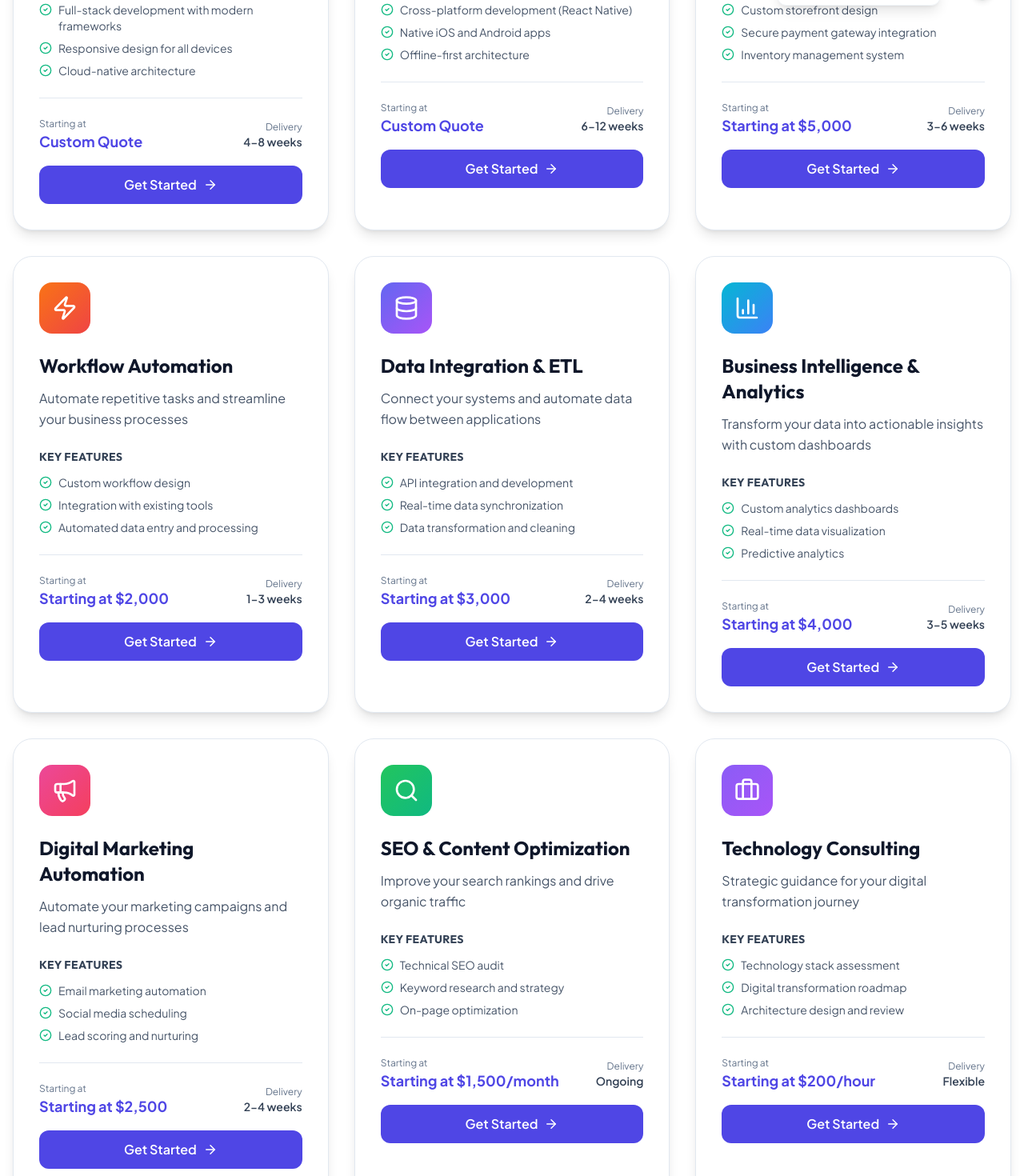
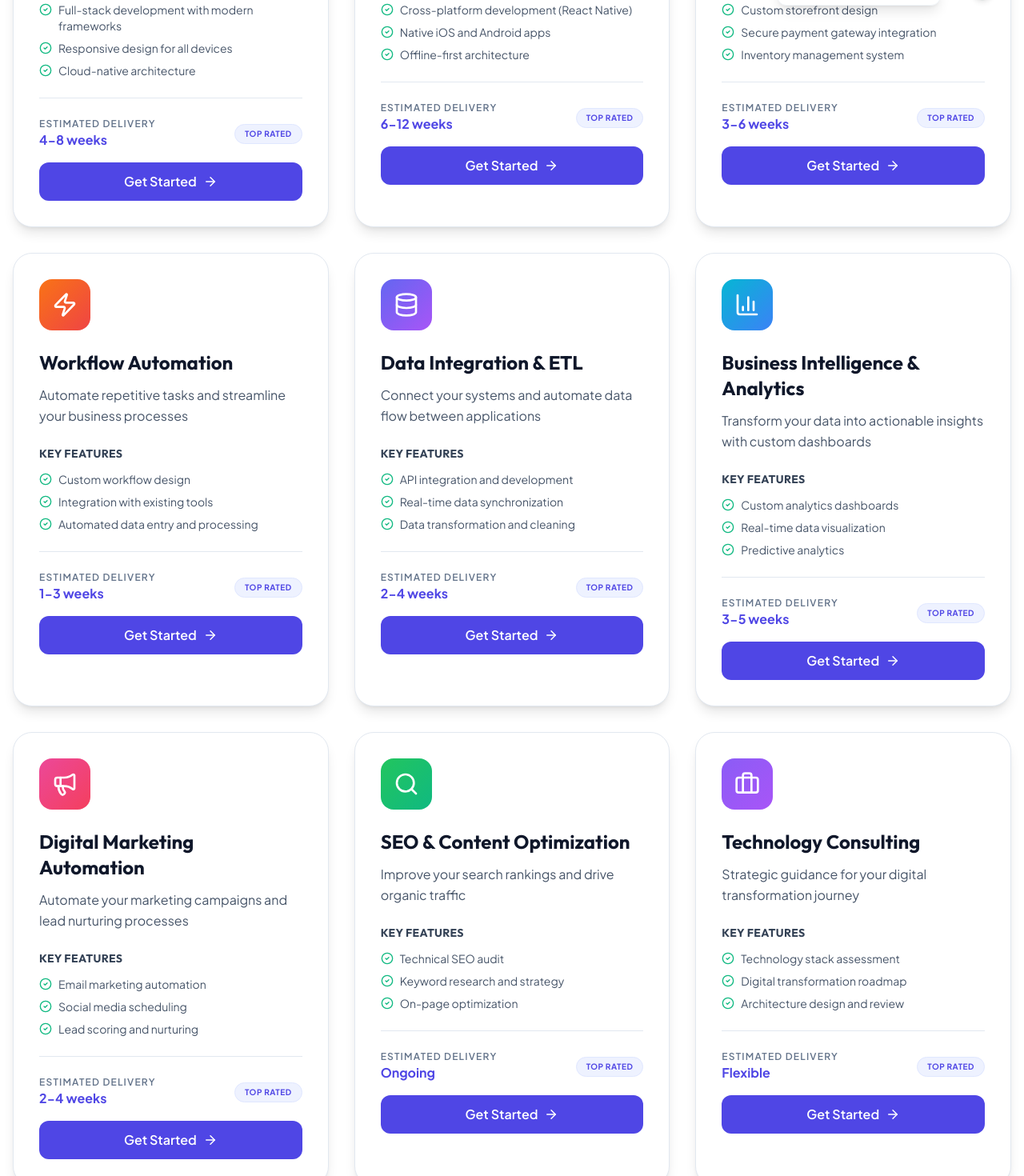
Before and after one commit to ashuuu08/ms, a React (Vite) app: page /services in a window 1280 px wide. Shown: the part 760-2230 px from the top of the page at 80% size. Built offline with nearby package versions, Linux system fonts and the light colour scheme.

Commit message:
adde new

```diff
--- a/src/components/Footer.jsx
+++ b/src/components/Footer.jsx
@@ -6,7 +6,6 @@ import {
   Github,
   Twitter,
   Linkedin,
-  Mail,
   MapPin,
   ArrowRight,
   Phone,
@@ -16,6 +15,7 @@ import {
   Database,
   Zap,
   Megaphone,
+  MessageSquare,
   Instagram,
 } from "lucide-react";
 
@@ -69,9 +69,9 @@ const Footer = () => {
                 <Phone size={14} className="text-indigo-500 flex-shrink-0" />
                 +91 96912 07533
               </a>
-              <a href="mailto:contact@ashbitsoft.in" className="flex items-center gap-2 text-sm text-slate-600 dark:text-slate-400 hover:text-indigo-600 dark:hover:text-indigo-400 transition-colors">
-                <Mail size={14} className="text-indigo-500 flex-shrink-0" />
-                contact@ashbitsoft.in
+              <a href="https://wa.me/917697706427" target="_blank" rel="noopener noreferrer" className="flex items-center gap-2 text-sm text-slate-600 dark:text-slate-400 hover:text-indigo-600 dark:hover:text-indigo-400 transition-colors">
+                <MessageSquare size={14} className="text-indigo-500 flex-shrink-0" />
+                +91 76977 06427
               </a>
               <div className="flex items-center gap-2 text-sm text-slate-500 dark:text-slate-500">
                 <MapPin size={14} className="flex-shrink-0" />
--- a/src/index.css
+++ b/src/index.css
@@ -207,4 +207,22 @@
   .text-balance {
     text-wrap: balance;
   }
+
+  /* Custom thin scrollbar for specific containers */
+  .custom-scrollbar::-webkit-scrollbar {
+    width: 4px;
+  }
+
+  .custom-scrollbar::-webkit-scrollbar-track {
+    background: transparent;
+  }
+
+  .custom-scrollbar::-webkit-scrollbar-thumb {
+    background: rgba(99, 102, 241, 0.2);
+    border-radius: 10px;
+  }
+
+  .custom-scrollbar::-webkit-scrollbar-thumb:hover {
+    background: rgba(99, 102, 241, 0.4);
+  }
 }
--- a/src/pages/Company.jsx
+++ b/src/pages/Company.jsx
@@ -1,5 +1,5 @@
 import React from 'react';
-import { Building2, Target, Users, Heart, Award, Globe, TrendingUp, Lightbulb, Mail, MapPin, Phone } from 'lucide-react';
+import { Building2, Target, Users, Heart, Award, Globe, TrendingUp, Lightbulb, MessageSquare, MapPin, Phone } from 'lucide-react';
 
 const Company = () => {
     const stats = [
@@ -172,9 +172,9 @@ const Company = () => {
 
                         <div className="grid md:grid-cols-3 gap-6 mb-8">
                             <div className="text-center">
-                                <Mail className="mx-auto mb-3" size={32} />
-                                <p className="font-semibold mb-1">Email</p>
-                                <p className="text-indigo-100">contact@ashbitsoft.in</p>
+                                <MessageSquare className="mx-auto mb-3" size={32} />
+                                <p className="font-semibold mb-1">WhatsApp</p>
+                                <p className="text-indigo-100">+91 76977 06427</p>
                             </div>
                             <div className="text-center">
                                 <Phone className="mx-auto mb-3" size={32} />
--- a/src/pages/Contact.jsx
+++ b/src/pages/Contact.jsx
@@ -1,6 +1,6 @@
 import React, { useState } from 'react';
 import { motion, AnimatePresence } from 'framer-motion';
-import { Mail, Send, Linkedin, Github, Twitter, CheckCircle2, Loader2, ArrowRight, AlertCircle, DollarSign, Clock, Shield, Phone } from 'lucide-react';
+import { MessageSquare, Send, Linkedin, Github, Twitter, CheckCircle2, Loader2, ArrowRight, AlertCircle, DollarSign, Clock, Shield, Phone } from 'lucide-react';
 import AntiGravityBackground from '../components/AntiGravityBackground';
 
 const Contact = () => {
@@ -145,9 +145,9 @@ const Contact = () => {
                 <div className="w-9 h-9 bg-white/10 group-hover:bg-white/20 rounded-full flex items-center justify-center transition"><Phone size={16} /></div>
                 <span className="font-medium text-sm">+91 9691207533</span>
               </a>
-              <a href="mailto:contact@ashsoft.com" className="flex items-center gap-2.5 text-sm hover:text-white/80 transition group">
-                <div className="w-9 h-9 bg-white/10 group-hover:bg-white/20 rounded-full flex items-center justify-center transition"><Mail size={16} /></div>
-                <span className="font-medium text-sm">contact@ashsoft.com</span>
+              <a href="https://wa.me/917697706427" target="_blank" rel="noopener noreferrer" className="flex items-center gap-2.5 text-sm hover:text-white/80 transition group">
+                <div className="w-9 h-9 bg-white/10 group-hover:bg-white/20 rounded-full flex items-center justify-center transition"><MessageSquare size={16} /></div>
+                <span className="font-medium text-sm">+91 76977 06427</span>
               </a>
               <div className="flex gap-2.5 pt-4 border-t border-white/10">
                 {[Linkedin, Github, Twitter].map((Icon, i) => (
--- a/src/pages/Home.jsx
+++ b/src/pages/Home.jsx
@@ -43,7 +43,6 @@ import {
   ChevronRight,
   MessageSquare,
   Phone,
-  Mail,
   Sparkles,
   BarChart3,
   LineChart,
@@ -797,9 +796,9 @@ const Home = () => {
               className="inline-flex items-center gap-2 px-5 py-2.5 rounded-lg border border-slate-200 dark:border-slate-700 text-slate-700 dark:text-slate-300 text-sm font-semibold hover:bg-white dark:hover:bg-slate-800 transition">
               <Phone size={16} className="text-indigo-500" /> +91 96912 07533
             </a>
-            <a href="mailto:contact@ashbitsoft.in"
+            <a href="https://wa.me/917697706427" target="_blank" rel="noopener noreferrer"
               className="inline-flex items-center gap-2 px-5 py-2.5 rounded-lg border border-slate-200 dark:border-slate-700 text-slate-700 dark:text-slate-300 text-sm font-semibold hover:bg-white dark:hover:bg-slate-800 transition">
-              <Mail size={16} className="text-indigo-500" /> contact@ashbitsoft.in
+              <MessageSquare size={16} className="text-indigo-500" /> +91 76977 06427
             </a>
           </div>
         </div>
--- a/src/pages/Services.jsx
+++ b/src/pages/Services.jsx
@@ -45,7 +45,7 @@ const Services = () => {
         'Reduced operational costs'
       ],
       deliveryTime: '4-8 weeks',
-      pricing: 'Custom Quote'
+      pricing: 'Custom Pricing'
     },
     {
       id: 2,
@@ -68,7 +68,7 @@ const Services = () => {
         'Faster deployment'
       ],
       deliveryTime: '6-12 weeks',
-      pricing: 'Custom Quote'
+      pricing: 'Custom Pricing'
     },
     {
       id: 3,
@@ -91,7 +91,7 @@ const Services = () => {
         '24/7 availability'
       ],
       deliveryTime: '3-6 weeks',
-      pricing: 'Starting at $5,000'
+      pricing: 'Custom Pricing'
     },
     {
       id: 4,
@@ -114,7 +114,7 @@ const Services = () => {
         'Reduce operational costs'
       ],
       deliveryTime: '1-3 weeks',
-      pricing: 'Starting at $2,000'
+      pricing: 'Custom Pricing'
     },
     {
       id: 5,
@@ -137,7 +137,7 @@ const Services = () => {
         'Better data accuracy'
       ],
       deliveryTime: '2-4 weeks',
-      pricing: 'Starting at $3,000'
+      pricing: 'Custom Pricing'
     },
     {
       id: 6,
@@ -160,7 +160,7 @@ const Services = () => {
         'Competitive advantage'
       ],
       deliveryTime: '3-5 weeks',
-      pricing: 'Starting at $4,000'
+      pricing: 'Custom Pricing'
     },
     {
       id: 7,
@@ -183,7 +183,7 @@ const Services = () => {
         'Lower customer acquisition cost'
       ],
       deliveryTime: '2-4 weeks',
-      pricing: 'Starting at $2,500'
+      pricing: 'Custom Pricing'
     },
     {
       id: 8,
@@ -206,7 +206,7 @@ const Services = () => {
         'Long-term ROI'
       ],
       deliveryTime: 'Ongoing',
-      pricing: 'Starting at $1,500/month'
+      pricing: 'Custom Pricing'
     },
     {
       id: 9,
@@ -229,7 +229,7 @@ const Services = () => {
         'Improved team capabilities'
       ],
       deliveryTime: 'Flexible',
-      pricing: 'Starting at $200/hour'
+      pricing: 'Custom Pricing'
     },
     {
       id: 10,
@@ -252,7 +252,7 @@ const Services = () => {
         'Better reliability'
       ],
       deliveryTime: '4-8 weeks',
-      pricing: 'Custom Quote'
+      pricing: 'Custom Pricing'
     },
     {
       id: 11,
@@ -275,7 +275,7 @@ const Services = () => {
         'Build customer trust'
       ],
       deliveryTime: '2-6 weeks',
-      pricing: 'Starting at $3,500'
+      pricing: 'Custom Pricing'
     },
     {
       id: 12,
@@ -298,7 +298,7 @@ const Services = () => {
         'Enhanced functionality'
       ],
       deliveryTime: '2-4 weeks',
-      pricing: 'Starting at $2,500'
+      pricing: 'Custom Pricing'
     }
   ];
 
@@ -428,19 +428,18 @@ const Services = () => {
                   </ul>
                 </div>
 
-                {/* Pricing & CTA */}
+                {/* Delivery Time & CTA */}
                 <div className="pt-6 border-t border-slate-200 dark:border-slate-800">
                   <div className="flex items-center justify-between mb-4">
                     <div>
-                      <div className="text-xs text-slate-500 dark:text-slate-400">Starting at</div>
-                      <div className="text-lg font-bold text-indigo-600 dark:text-indigo-400">
-                        {service.pricing}
+                      <div className="text-xs text-slate-500 dark:text-slate-400 uppercase tracking-widest font-semibold">Estimated Delivery</div>
+                      <div className="text-base font-bold text-indigo-600 dark:text-indigo-400">
+                        {service.deliveryTime}
                       </div>
                     </div>
                     <div className="text-right">
-                      <div className="text-xs text-slate-500 dark:text-slate-400">Delivery</div>
-                      <div className="text-sm font-semibold text-slate-700 dark:text-slate-300">
-                        {service.deliveryTime}
+                      <div className="px-3 py-1 bg-indigo-50 dark:bg-indigo-900/30 text-indigo-600 dark:text-indigo-400 text-[10px] font-bold rounded-full uppercase tracking-wider border border-indigo-100 dark:border-indigo-800/50">
+                        Top Rated
                       </div>
                     </div>
                   </div>
```
Also changed, not shown: src/components/Navbar.jsx (+149 -72 lines).
